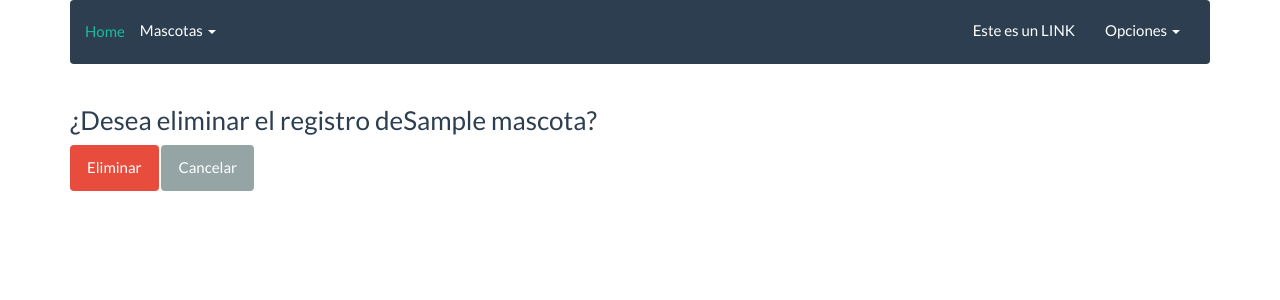
After one commit to JesusBrito/Mascotas, a Django app: template refugio/templates/mascota/mascota_delete.html in a window 1280 px wide. The commit adds this page. Shown: the top 300 px of the page. Run offline with Django 3.2, Linux system fonts and the light colour scheme; the template is opened without the code that fills it: most values are stand-ins (such as "Sample title", 1, 10 or a date in 2020); some libraries are stand-ins or nearby versions.

Commit message:
Terminando de agregar las funciones de modificar y eliminar, finalizamos CRUD

```diff
--- a/refugio/apps/mascota/urls.py
+++ b/refugio/apps/mascota/urls.py
@@ -1,9 +1,11 @@
 from django.conf.urls import url, include
 
-from apps.mascota.views import index, mascota_view, mascota_list
+from apps.mascota.views import index, mascota_view, mascota_list,mascota_edit, mascota_delete
 
 urlpatterns = [
     url(r'^$', index, name='index'),
     url(r'^nuevo$', mascota_view,  name ='mascota_crear'),
     url(r'^listar$', mascota_list,  name ='mascota_listar'),
+    url(r'^editar/(?P<id_mascota>\d+)/$', mascota_edit,  name ='mascota_editar'),
+    url(r'^eliminar/(?P<id_mascota>\d+)/$', mascota_delete,  name ='mascota_eliminar'),
 ]
--- /dev/null
+++ b/refugio/templates/mascota/mascota_delete.html
@@ -0,0 +1,10 @@
+{% extends 'base/base.html' %}
+
+{% block content %}
+<form method="POST">
+	{% csrf_token %}
+	<h3>¿Desea eliminar el registro de{{mascota.nombre}}?</h3>
+	<button class="btn btn-danger" type="submit">Eliminar</button>
+	<a class="btn btn-default" href="{% url 'mascota:mascota_listar'%}">Cancelar</a>
+</form>
+{% endblock %}
--- a/refugio/templates/mascota/mascota_list.html
+++ b/refugio/templates/mascota/mascota_list.html
@@ -9,6 +9,7 @@
 			<td>Edad</td>
 			<td>Fecha de rescate</td>
 			<td>Adoptante</td>
+			<td>Acciones</td>
 		</tr>
 	</thead>
 	<tbody>
@@ -21,6 +22,10 @@
 			<td>{{ mascota.edad_aprox }}</td>
 			<td>{{ mascota.fecha_res }}</td>
 			<td>{{ mascota.persona.nombre }} {{ mascota.persona.apellidoPat }} {{ mascota.persona.apellidoMat }}</td>
+			<td>
+				<a class="btn btn-primary" href="{%url 'mascota:mascota_editar' mascota.id %}">Editar</a>
+				<a class="btn btn-danger" href="{%url 'mascota:mascota_eliminar' mascota.id %}">Eliminar</a>
+			</td>
 		</tr>
 		{% endfor %}
 		{% else %}
```
Also changed, not shown: refugio/apps/mascota/views.py (+19 -1 lines).
